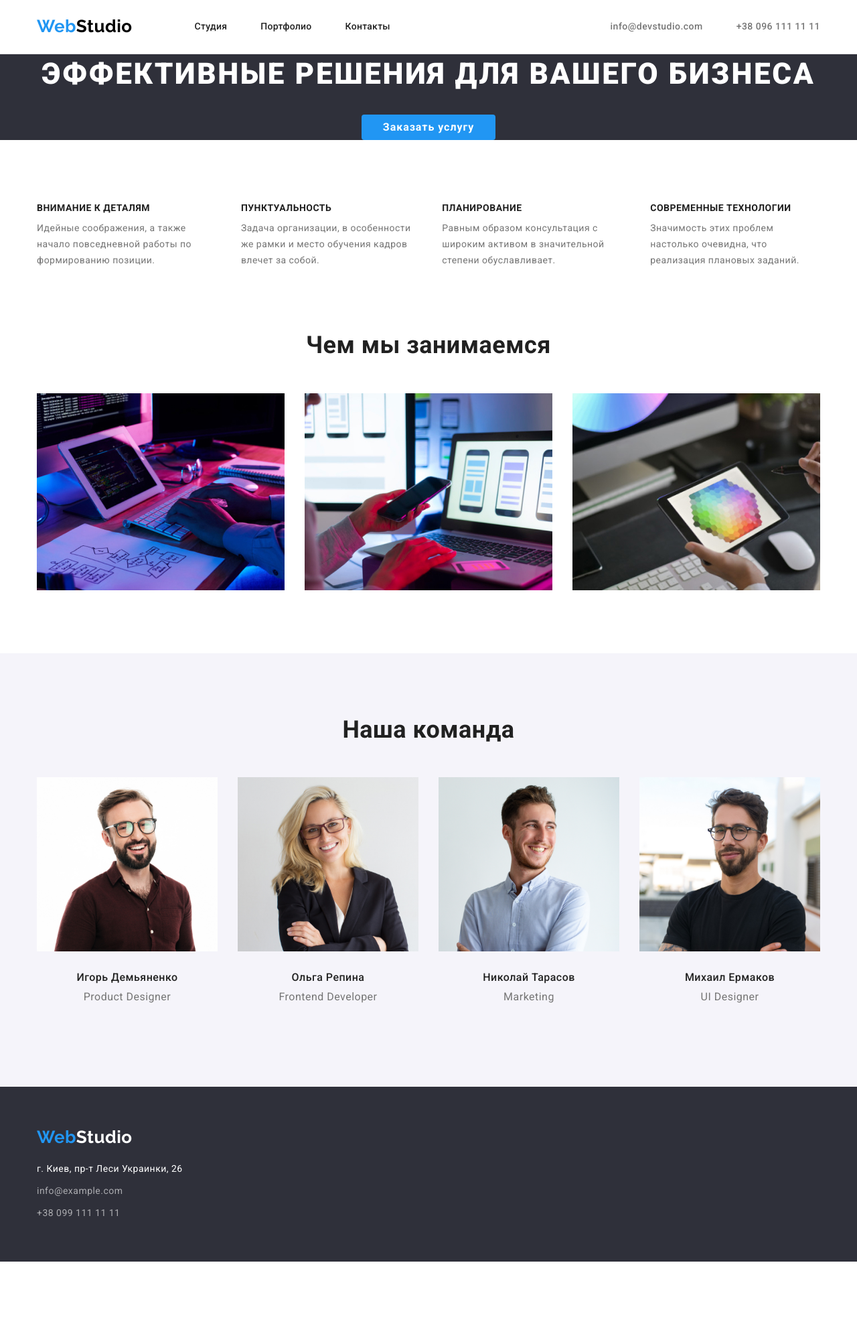
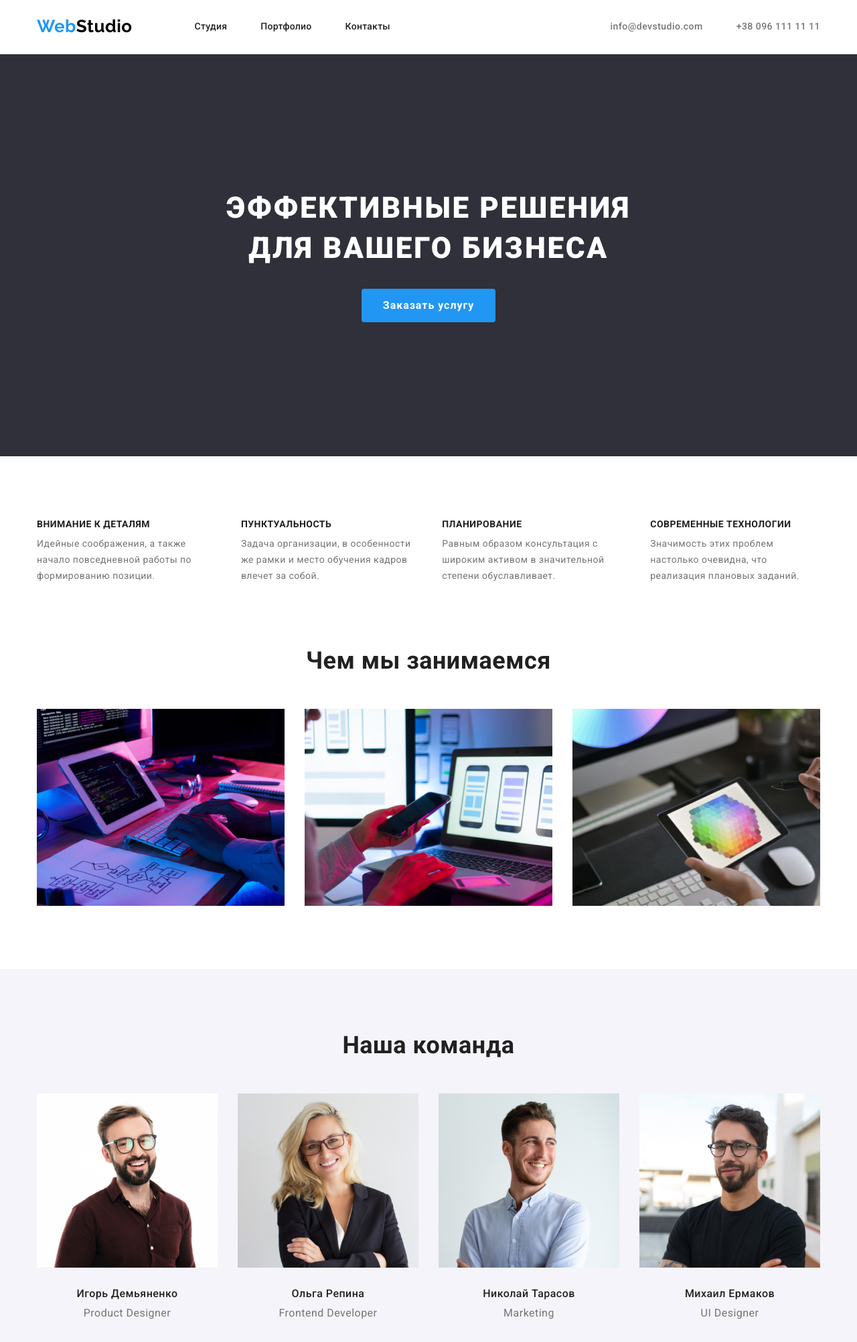
Before and after one commit to Cookey23/goit-markup-hw-03, a plain HTML site: page index.html in a window 1280 px wide. Shown: the top 2003 px of the page at 67% size. Before the commit the page ends 1883 px from the top, so only its background shows below. Drawn offline with nearby package versions, Linux system fonts and the light colour scheme.

Commit message:
hw3.rev.1.2

```diff
--- a/css/styles.css
+++ b/css/styles.css
@@ -97,6 +97,8 @@ p {
 
 /* hero */
 .hero {
+  padding-top: 200px;
+  padding-bottom: 200px;
   text-align: center;
   background-color: var(--secondary-bg-color);
 }
@@ -118,6 +120,7 @@ p {
   font-family: inherit;
   font-weight: 700;
   font-size: 16px;
+  line-height: 1.87;
   cursor: pointer;
   letter-spacing: 0.06em;
   background-color: var(--accent-color);
@@ -216,7 +219,6 @@ p {
 .logo-footer {
   display: inline-block;
   margin-bottom: 20px;
-  padding-top: 60px;
   font-family: Raleway;
   color: var(--primary-bg-color);
   text-decoration: none;
@@ -227,7 +229,8 @@ p {
 .footer-web {
   color: var(--accent-color);
 }
-.address {
+.footer {
+  padding-top: 60px;
   padding-bottom: 60px;
 }
 .address .item:not(:last-child) {
--- a/index.html
+++ b/index.html
@@ -40,7 +40,10 @@
 
     <main>
       <section class="hero">
-        <h1 class="hero-title">Эффективные решения для вашего бизнеса</h1>
+        <h1 class="hero-title">
+          Эффективные решения <br />
+          для вашего бизнеса
+        </h1>
         <button class="hero-button" type="button">Заказать услугу</button>
       </section>
       <section class="section">
```
